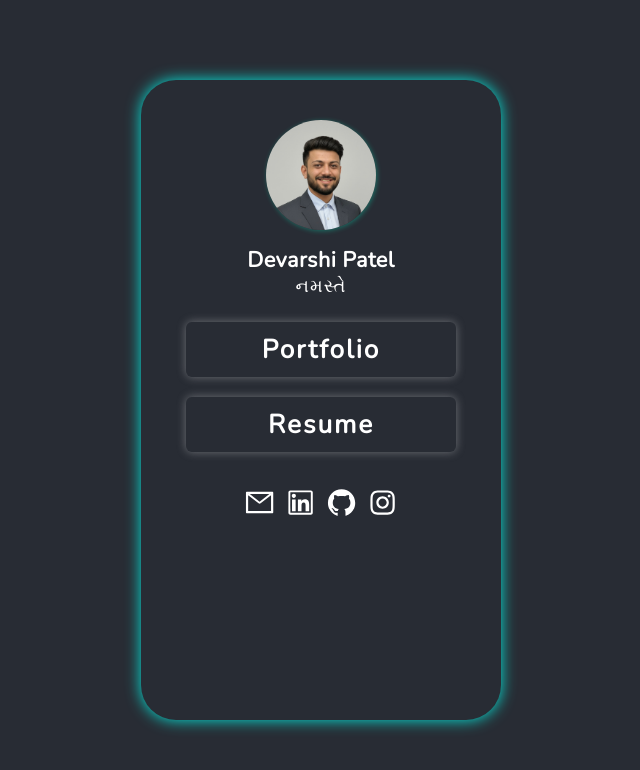
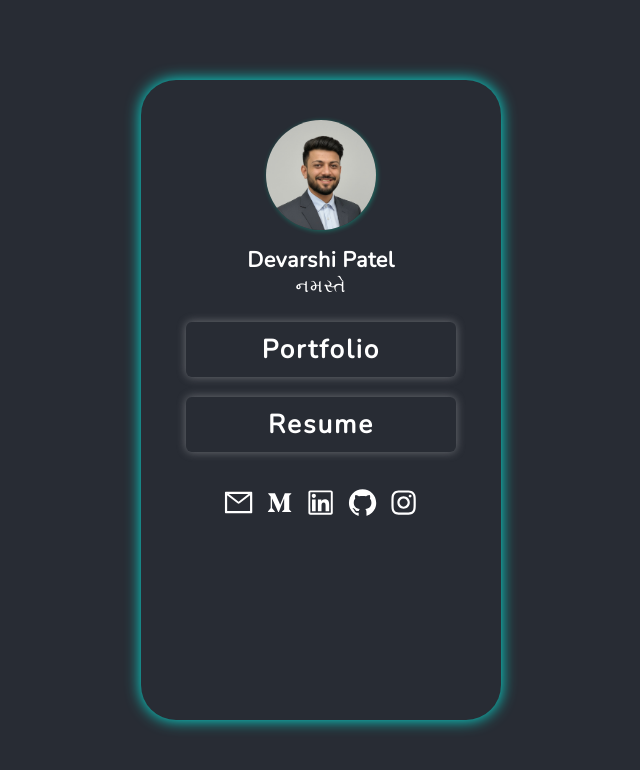
Before and after one commit to dpatel-8112/dpatel-8112.github.io, a React (Create React App) app: page / in a window 1280 px wide. Shown: the top 770 px of the page, without its empty margins (319-959 px from the left). Built offline with nearby package versions, Linux system fonts and the light colour scheme.

Commit message:
Medium link added

```diff
--- a/src/component/Phone.tsx
+++ b/src/component/Phone.tsx
@@ -9,6 +9,7 @@ import {
   AiOutlineMail,
   AiOutlineLinkedin,
   AiOutlineGithub,
+  AiOutlineMedium,
 } from "react-icons/ai";
 
 interface Props {}
@@ -35,15 +36,10 @@ const Phone = (props: Props) => {
       </div>
       <div className="Social_Container">
         <Social link="mailto:devarshidotpatel@gmail.com" icon={AiOutlineMail} />
-        <Social
-          link="https://www.linkedin.com/in/devarshi-dot-patel"
-          icon={AiOutlineLinkedin}
-        />
+        <Social link="https://devarshi-patel.medium.com/" icon={AiOutlineMedium} />
+        <Social link="https://www.linkedin.com/in/devarshi-dot-patel" icon={AiOutlineLinkedin} />
         <Social link="https://github.com/dpatel-8112" icon={AiOutlineGithub} />
-        <Social
-          link="https://www.instagram.com/devarshi_patel_/"
-          icon={AiOutlineInstagram}
-        />
+        <Social link="https://www.instagram.com/devarshi_patel_/" icon={AiOutlineInstagram} />
       </div>
     </div>
   );
```
Also changed, not shown: 17 other files (tests, documents, lock files or other folders).
